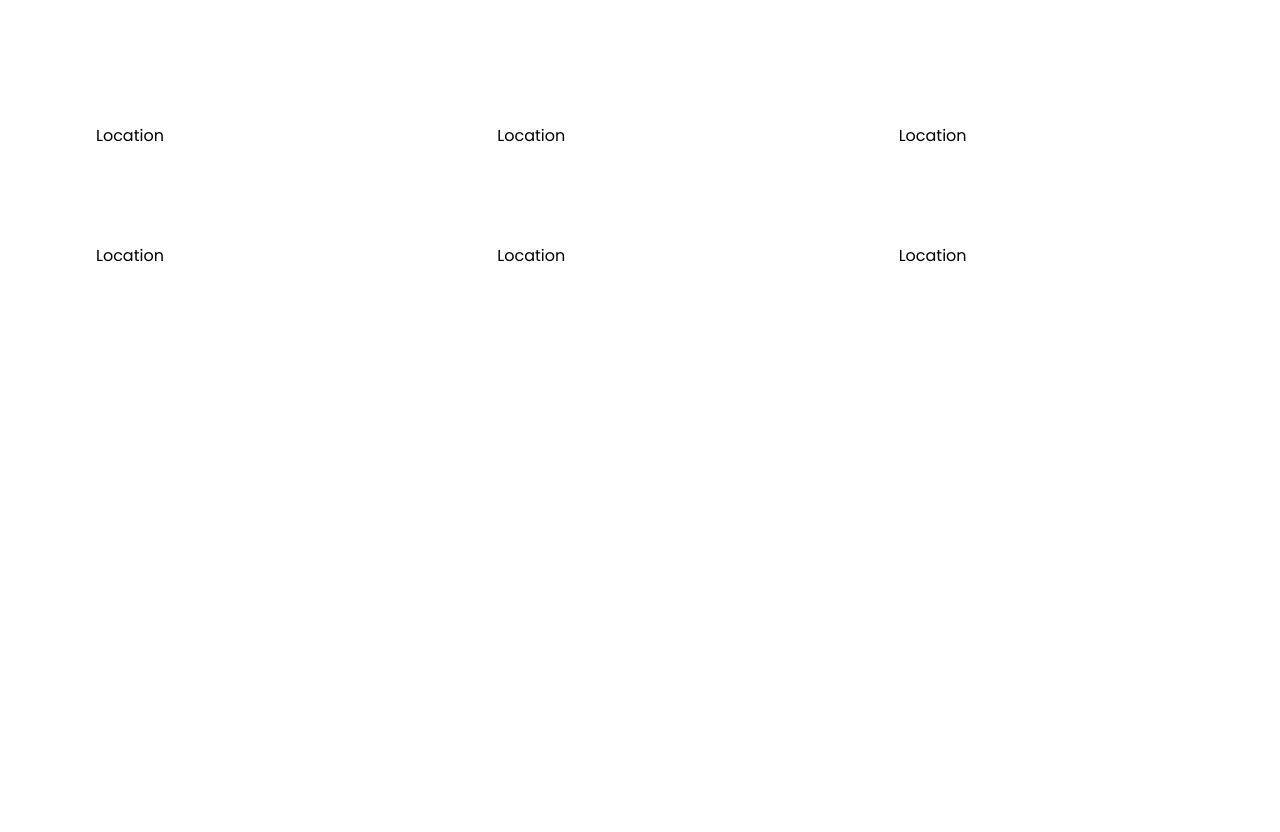
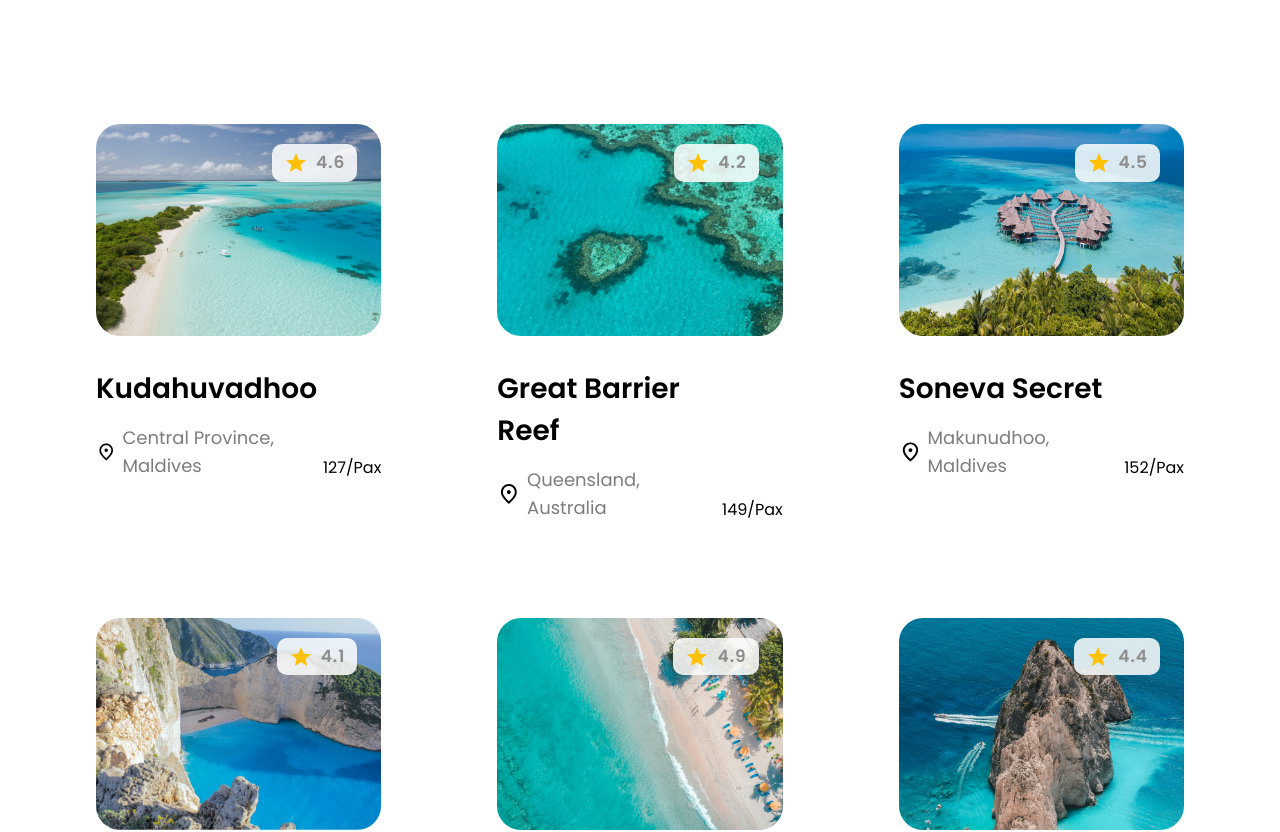
Before and after one commit to JackyL1030/Travel-Landing-Page, a React (Vite) app: page / in a window 1280 px wide. Shown: the part 4700-5532 px from the top of the page. Before the commit the page ends 5072 px from the top, so only its background shows below. Built offline with nearby package versions, Linux system fonts and the light colour scheme.

Commit message:
feat: implement Location component to display location details with image and rating

```diff
--- a/src/components/ExploreMore/Location.tsx
+++ b/src/components/ExploreMore/Location.tsx
@@ -1,9 +1,41 @@
 import { type Location } from "../../utils/contentTypes";
+import { Location as LocationIcon } from "../Icons/Location";
+import Star from "../Icons/Star";
 
 interface LocationProps {
   location: Location;
 }
 
-export default function Location(props: LocationProps) {
-  return <div>Location</div>;
+export default function Location({ location }: LocationProps) {
+  return (
+    <li className="group cursor-pointer">
+      <div className="relative mb-8 overflow-hidden rounded-3xl">
+        <img
+          src={location.img}
+          alt={location.alt}
+          className="transform transition-all duration-300 ease-in-out group-hover:scale-103"
+        />
+        <div className="absolute top-5 right-6 flex items-center gap-x-2 rounded-[.625rem] bg-white/85 px-3 py-1.5 backdrop-blur-3xl">
+          <Star className="fill-yellow size-6" />
+          <p className="text-grey-600 tracking-6 text-[1.0625rem] font-semibold">
+            {location.rating}
+          </p>
+        </div>
+      </div>
+      <div className="flex items-end justify-between">
+        <div>
+          <p className="mb-3.5 text-[1.75rem] font-semibold">
+            {location.title}
+          </p>
+          <div className="flex items-center">
+            <LocationIcon className="mr-1.5 size-6" />
+            <p className="text-grey-700 text-lg">{location.location}</p>
+          </div>
+        </div>
+        <p>
+          {location.pricePerPerson}/<span>Pax</span>
+        </p>
+      </div>
+    </li>
+  );
 }
```
